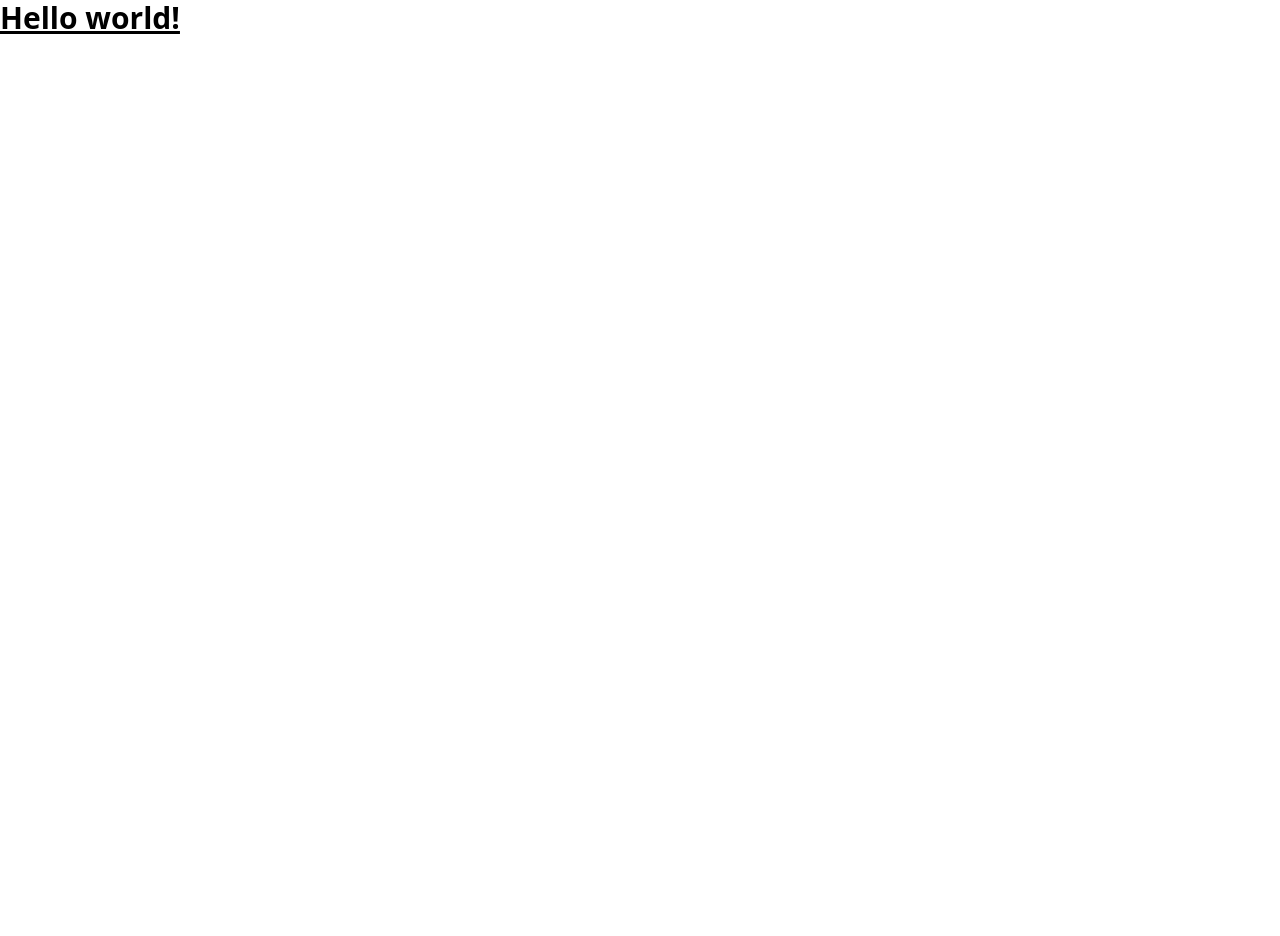
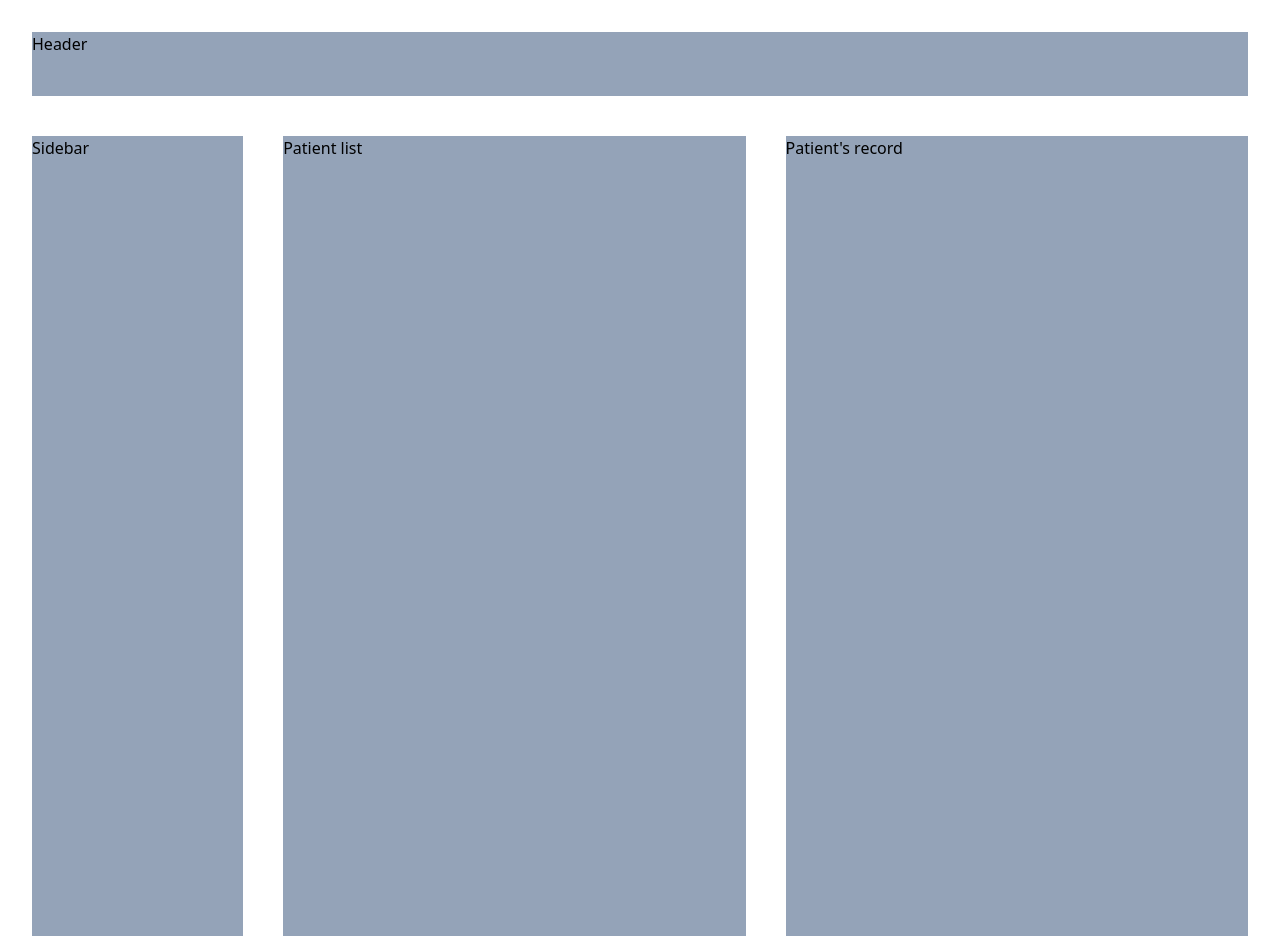
Before and after one commit to kuroza/EHR-Besu, a website: page src/index.html in a window 1280 px wide. Before the commit the page ends 800 px from the top, so only its background shows below. Drawn offline with Linux system fonts and the light colour scheme.

Commit message:
Add rows and columns

```diff
--- a/package.json
+++ b/package.json
@@ -17,6 +17,7 @@
     "@truffle/hdwallet-provider": "^1.7.0",
     "babel-cli": "^6.26.0",
     "babel-preset-react-app": "^3.1.2",
+    "crypto-js": "^4.1.1",
     "minimist": "^1.2.5",
     "solidity-coverage": "^0.7.17",
     "web3": "^1.6.0",
--- a/src/index.html
+++ b/src/index.html
@@ -8,8 +8,13 @@
   <title>Document</title>
 </head>
 <body>
-  <h1 class="text-3xl font-bold underline">
-    Hello world!
-  </h1>
+  <div id="home" class="min-h-screen">
+    <div class="max-w-7xl mx-auto grid grid-row-2 grid-cols-5 gap-6 md:gap-10 p-8">
+      <header class="h-16 bg-slate-400 row-start-1 row-end-2 col-start-1 col-end-6">Header</header>
+      <aside class="min-h-screen bg-slate-400 row-start-2 row-end-3 col-start-1 col-end-2">Sidebar</aside>
+      <div id="patient-list" class="min-h-screen bg-slate-400 row-start-2 row-end-3 col-start-2 col-end-4">Patient list</div>
+      <main class="min-h-screen bg-slate-400 row-start-2 row-end-3 col-start-4 col-end-6">Patient's record</main>
+    </div>
+  </div>
 </body>
 </html>
```
Also changed, not shown: dist/output.css, 1 other file.
